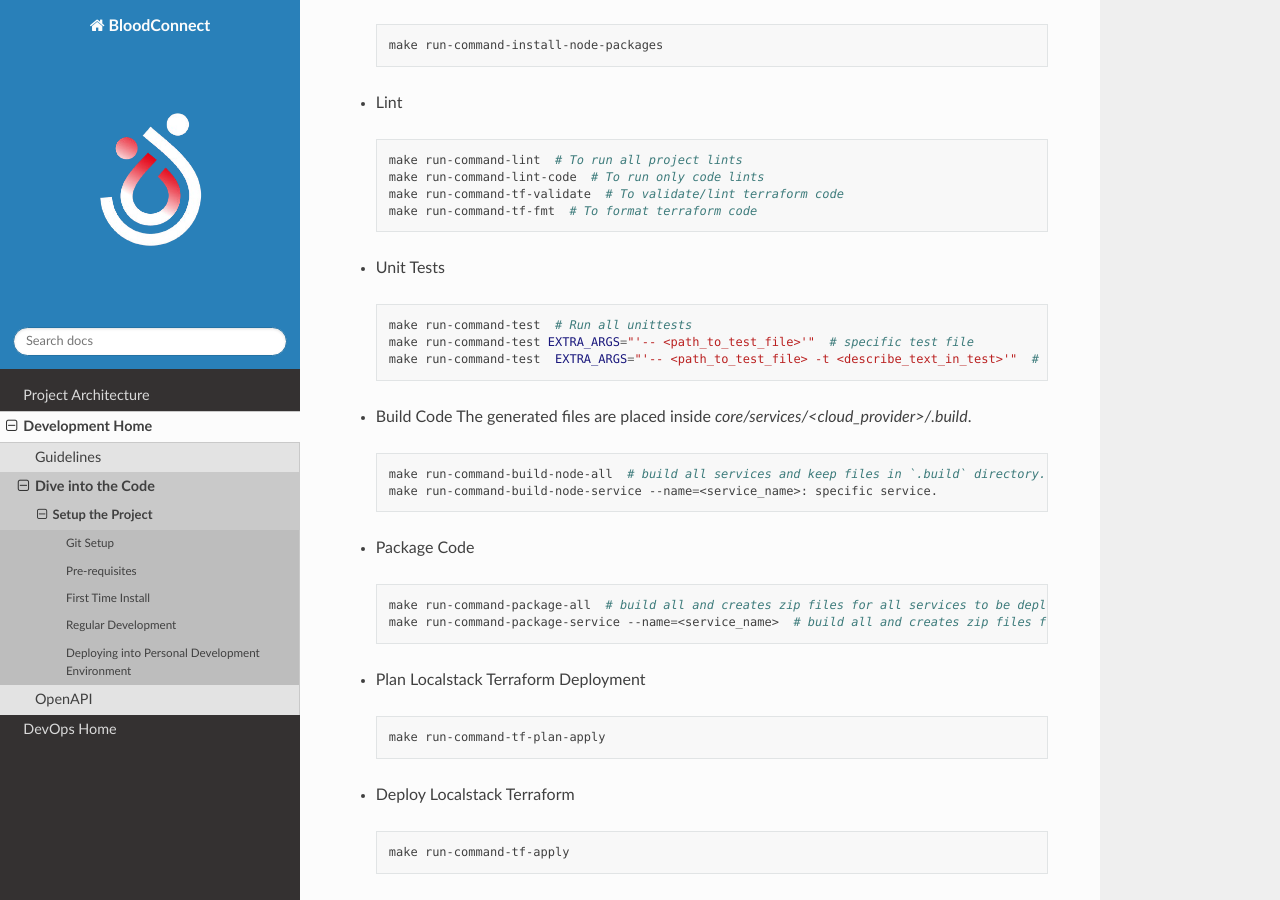
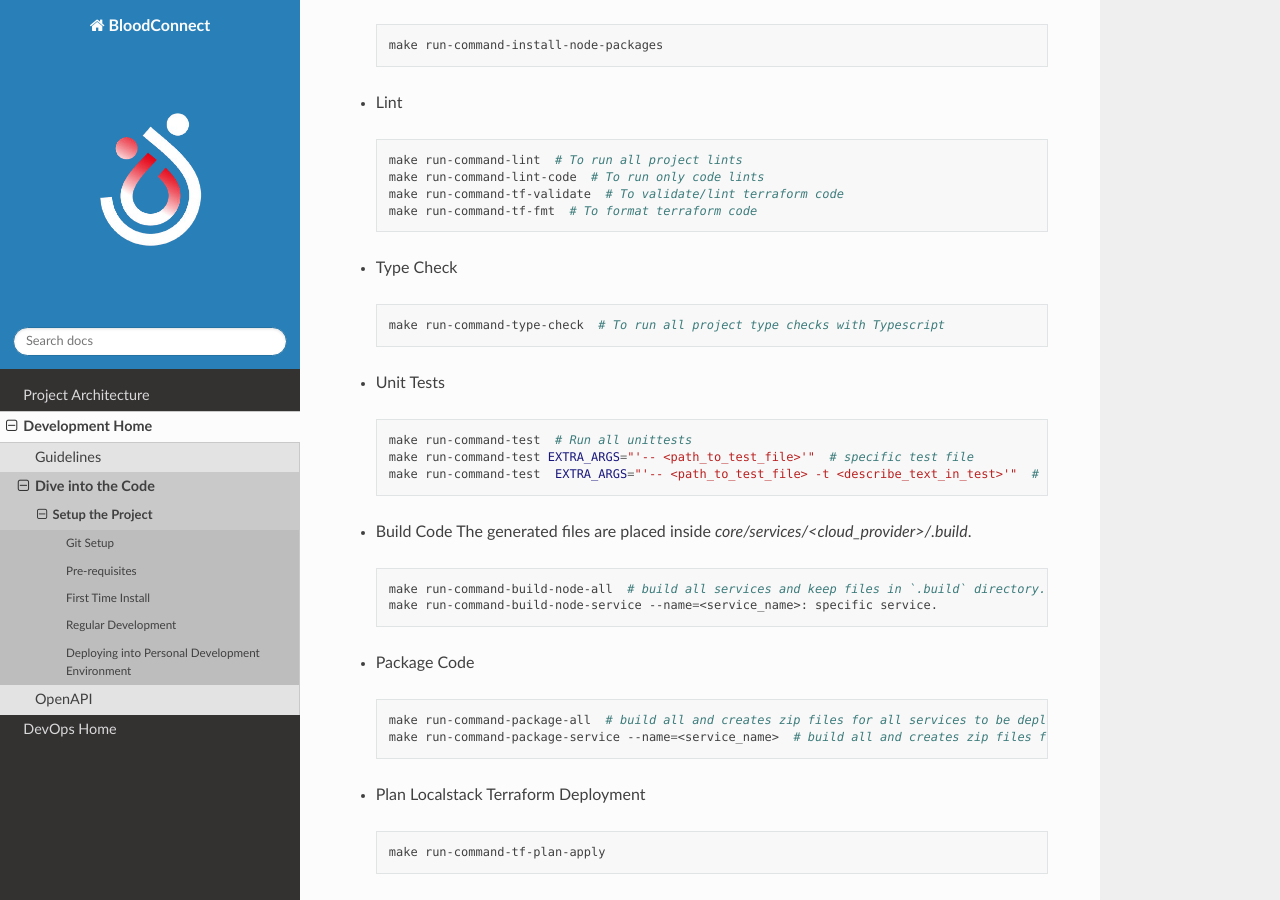
Before and after one commit to CraftsmenLtd/BloodConnect, a Sphinx documentation site: the page built from docs/development/GettingStarted.rst, in a window 1280 px wide and 900 px high, scrolled down 1683 px. Built offline with Sphinx 7.4.7 and the Read the Docs theme 2.0.0, drawn with Linux system fonts in a browser that asks for light colours.

Commit message:
I-#114: script for type checking in code added. executed in CI

```diff
--- a/docs/development/GettingStarted.rst
+++ b/docs/development/GettingStarted.rst
@@ -89,6 +89,12 @@ But a more efficient way might be to pick and choose what needs doing,
     make run-command-lint-code  # To run only code lints
     make run-command-tf-validate  # To validate/lint terraform code
     make run-command-tf-fmt  # To format terraform code
+
+- Type Check
+
+ .. code-block:: bash
+
+    make run-command-type-check  # To run all project type checks with Typescript
 
 - Unit Tests
 
--- a/package.json
+++ b/package.json
@@ -10,6 +10,7 @@
   "type": "module",
   "scripts": {
     "test": "jest",
+    "type-check": "tsc --skipLibCheck",
     "lint": "eslint ."
   },
   "devDependencies": {
```
Also changed, not shown: 2 other files.
